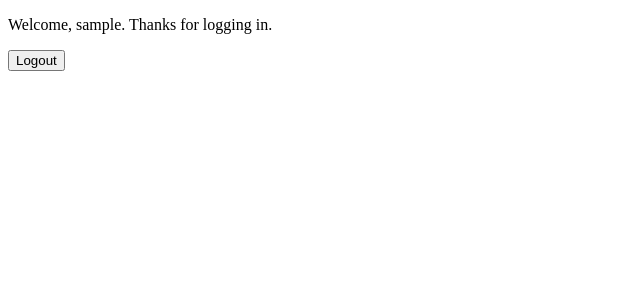
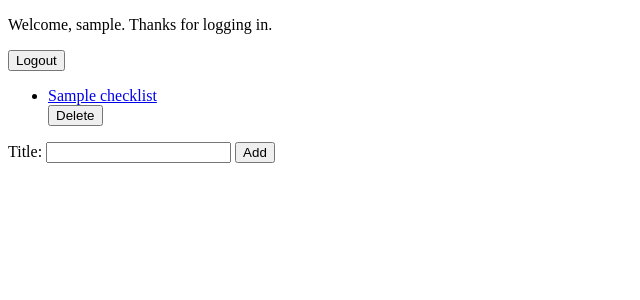
Before and after one commit to Peleus1992/MyChecklist, a Django app: template checklist_checklist/templates/checklist_checklist/checklist_page.html in a window 1280 px wide. Shown: the top 300 px of the page, without its empty margins (0-640 px from the left). Run offline with Django 3.2, Linux system fonts and the light colour scheme; the template is opened without the code that fills it: values that come from a table or form of the project are taken from there, others are empty; a user stored in the database is signed in; tables that the repository leaves empty hold one stand-in row (values such as "Sample post").

Commit message:
Add checklist and item page, now everything works.

```diff
--- a/checklist_checklist/models.py
+++ b/checklist_checklist/models.py
@@ -4,22 +4,15 @@ from __future__ import unicode_literals
 from django.db import models
 
 
-# class User(models.Model):
-#     username = models.CharField(max_length=200)
-#     password_hash = models.CharField(max_length=64)
-#     created_at = models.DateTimeField()
+class Checklist(models.Model):
+    title = models.CharField(max_length=200)
+    created_at = models.DateTimeField(auto_now_add=True)
+    updated_at = models.DateTimeField(auto_now=True)
 
 
-# class Checklist(models.Model):
-#     #user = models.ForeignKey(User, models.CASCADE)
-#     title = models.CharField(max_length=200)
-#     created_at = models.DateTimeField(auto_now_add=True)
-#     updated_at = models.DateTimeField(auto_now=True)
-#
-#
-# class ChecklistItem(models.Model):
-#     checklist = models.ForeignKey(Checklist, models.CASCADE)
-#     text = models.CharField(max_length=1000)
-#     checked = models.BooleanField(default=False)
-#     created_at = models.DateTimeField(auto_now_add=True)
-#     updated_at = models.DateTimeField(auto_now=True)
+class ChecklistItem(models.Model):
+    checklist = models.ForeignKey(Checklist, models.CASCADE)
+    text = models.CharField(max_length=1000)
+    checked = models.BooleanField(default=False)
+    created_at = models.DateTimeField(auto_now_add=True)
+    updated_at = models.DateTimeField(auto_now=True)
--- a/checklist_checklist/templates/checklist_checklist/checklist_page.html
+++ b/checklist_checklist/templates/checklist_checklist/checklist_page.html
@@ -8,9 +8,29 @@
 
 {% if user.is_authenticated %}
 <p>Welcome, {{ user.get_username }}. Thanks for logging in.</p>
-<form action="{% url 'logout' %}">
+<form action="{% url 'logout' %}" method="post">
+{% csrf_token %}
     <input type="submit" value="Logout">
 </form>
+
+<ul>
+{% for checklist in checklist_list %}
+    <li>
+        <a href="{% url 'checklist_item' checklist.pk %}">{{ checklist.title }}</a>
+        <form action="{% url 'remove_checklist' checklist.pk %}" method="post">
+        {% csrf_token %}
+            <input type="submit" value="Delete">
+        </form>
+    </li>
+{% endfor %}
+</ul>
+<form action="{% url 'add_checklist' %}" method="post">
+{% csrf_token %}
+    Title:
+    <input type="text" name="title">
+    <input type="submit" value="Add">
+</form>
+
 {% else %}
 <p>Welcome, new user. Please <a href="{% url 'login' %}">log in</a>.</p>
 {% endif %}
--- a/checklist_checklist/urls.py
+++ b/checklist_checklist/urls.py
@@ -1,7 +1,13 @@
-from django.conf.urls import url
+from django.urls import path
 
 from . import views
 
 urlpatterns = [
-    url('checklist', views.checklist, name='checklist'),
+    path(r'', views.checklist, name='checklist'),
+    path(r'<int:checklist_id>/', views.checklist_item, name='checklist_item'),
+    path(r'add/', views.add_checklist, name='add_checklist'),
+    path(r'<int:checklist_id>/remove/', views.remove_checklist, name='remove_checklist'),
+    path(r'<int:checklist_id>/add/', views.add_checklist_item, name='add_checklist_item'),
+    path(r'<int:checklist_id>/<int:checklist_item_id>/remove/',
+        views.remove_checklist_item, name='remove_checklist_item'),
 ]
--- a/checklist_user/urls.py
+++ b/checklist_user/urls.py
@@ -1,9 +1,9 @@
-from django.conf.urls import url
+from django.urls import path
 
 from . import views
 
 urlpatterns = [
-    url('signup', views.signup_view, name='signup'),
-    url('login', views.login_view, name='login'),
-    url('logout', views.logout_view, name='logout'),
+    path(r'signup', views.signup_view, name='signup'),
+    path(r'login', views.login_view, name='login'),
+    path(r'logout', views.logout_view, name='logout'),
 ]
--- a/checklist_user/views.py
+++ b/checklist_user/views.py
@@ -60,7 +60,7 @@ def login_view(request):
 
     response = None
     if status_code == 302:
-        response = redirect(reverse('checklist:checklist'))
+        response = redirect(reverse('checklist'))
     else:
         response = render(request, 'checklist_user/login_page.html', {'message': error_message})
     response.status_code = status_code
--- a/my_checklist/urls.py
+++ b/my_checklist/urls.py
@@ -13,11 +13,11 @@ Including another URLconf
     1. Import the include() function: from django.conf.urls import url, include
     2. Add a URL to urlpatterns:  url(r'^blog/', include('blog.urls'))
 """
-from django.conf.urls import url, include
+from django.urls import path, include
 from django.contrib import admin
 
 urlpatterns = [
-    url(r'^user/', include('checklist_user.urls')),
-    url(r'^checklist/', include('checklist_checklist.urls', namespace='checklist')),
-    url(r'^admin/', admin.site.urls),
+    path(r'user/', include('checklist_user.urls')),
+    path(r'checklist/', include('checklist_checklist.urls')),
+    path(r'admin/', admin.site.urls),
 ]
```
Also changed, not shown: checklist_checklist/templates/checklist_checklist/checklist_item_page.html (added, +32 -0 lines), checklist_checklist/tests.py (+16 -2 lines), checklist_checklist/views.py (+44 -2 lines), checklist_checklist/migrations/0001_initial.py (added).
